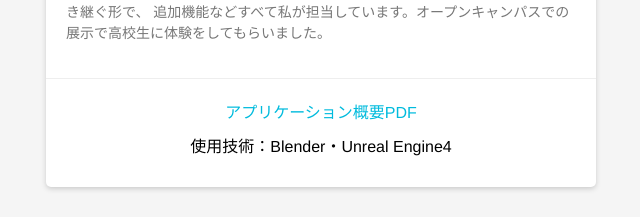
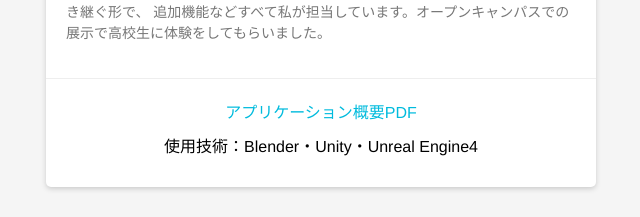
Before and after one commit to Shohkk/Portfolio, a plain HTML site: page index.html in a window 1280 px wide. Shown: the part 3066-3283 px from the top of the page, without its empty margins (146-786 px from the left). Drawn offline with nearby package versions, Linux system fonts and the light colour scheme.

Commit message:
Update index.html

```diff
--- a/index.html
+++ b/index.html
@@ -77,7 +77,7 @@
       </div>
     <div class="card-link">
       <a href="https://www.sapporo-cci.or.jp/web/business/files/%28%E6%A0%AA%29%E3%83%AC%E3%82%A2%E3%83%83%E3%82%AF%E3%82%B9.pdf?fbclid=IwAR3uRMF3zVtjymhn96e_RK1saiOHtLLBpOZlZR91PYER-4WO_sTR7mfvmbU" target="_blank">アプリケーション概要PDF</a>
-      <p>使用技術：Blender・Unreal Engine4</p>
+      <p>使用技術：Blender・Unity・Unreal Engine4</p>
     </div>
   </section>
 
```
